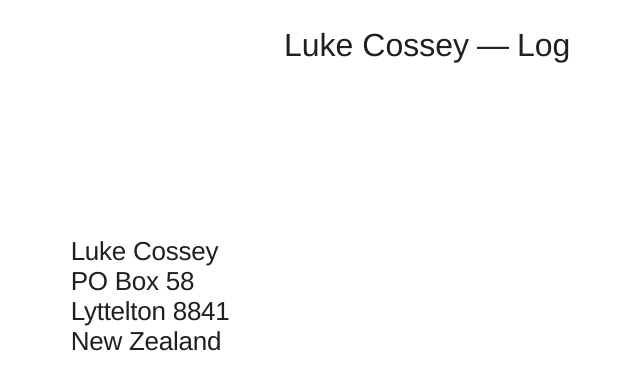
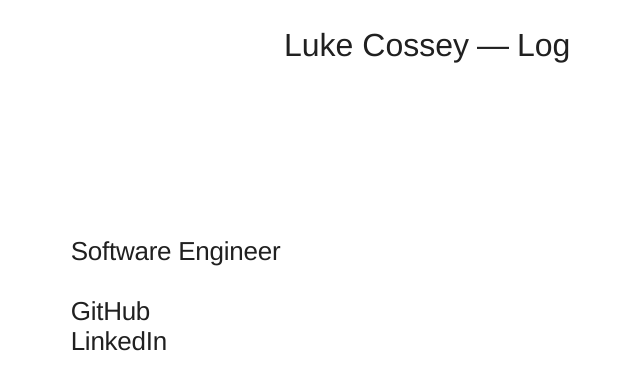
Before and after one commit to cosseyluke/lukecossey-web, a React app in the folder client/: page / in a window 1280 px wide. Shown: the top 390 px of the page, without its empty margins (36-676 px from the left). Built offline with nearby package versions, Linux system fonts and the light colour scheme; no server answers.

Commit message:
Update contact

```diff
--- a/client/src/App.js
+++ b/client/src/App.js
@@ -46,7 +46,13 @@ function Header() {
 function Home() {
   return (
     <div className="home-wrap">
-			<p>Luke Cossey<br/>PO Box 58<br/>Lyttelton 8841<br/>New Zealand</p>
+      <p>Software Engineer</p>
+      <p>&nbsp;</p>
+			<p>
+        <a href="https://github.com/cosseyluke" target="_blank">GitHub</a>
+        <br />
+        <a href="https://www.linkedin.com/in/luke-cossey/" target="_blank">LinkedIn</a>
+      </p>
 		</div>
   )
 }
```
